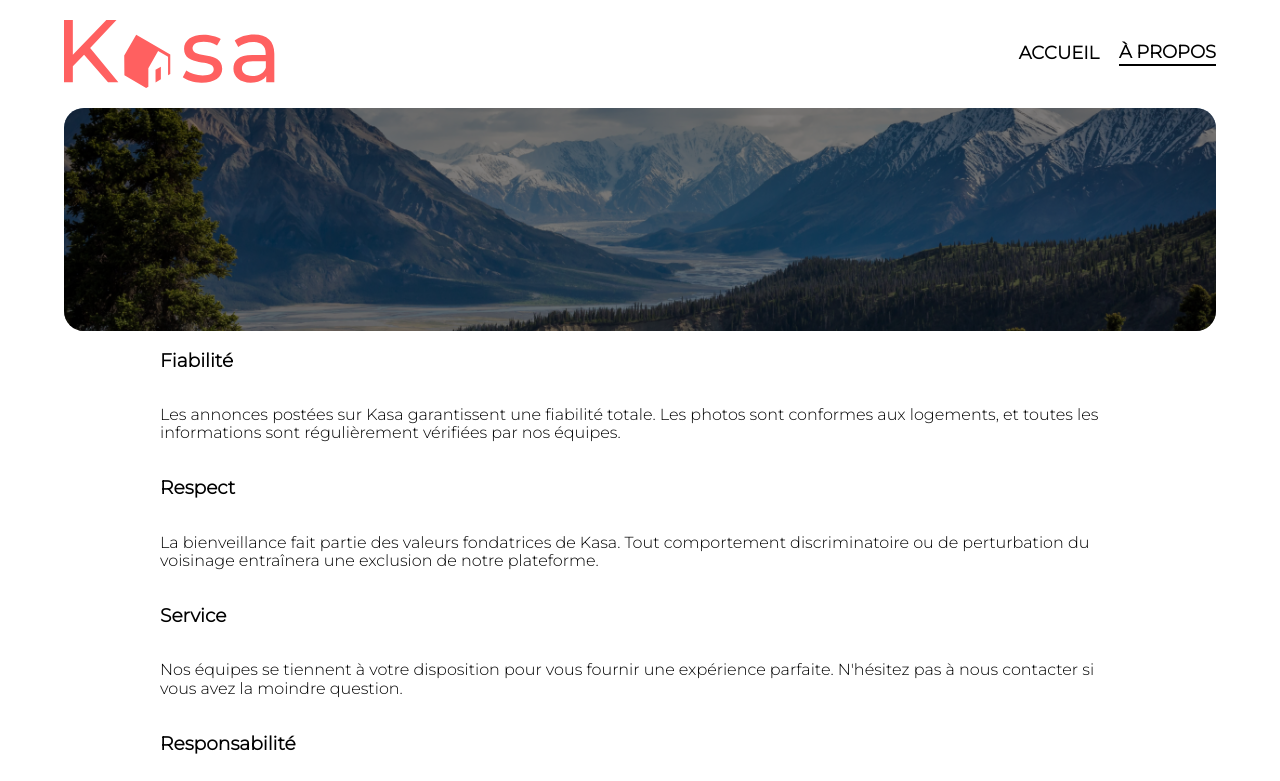
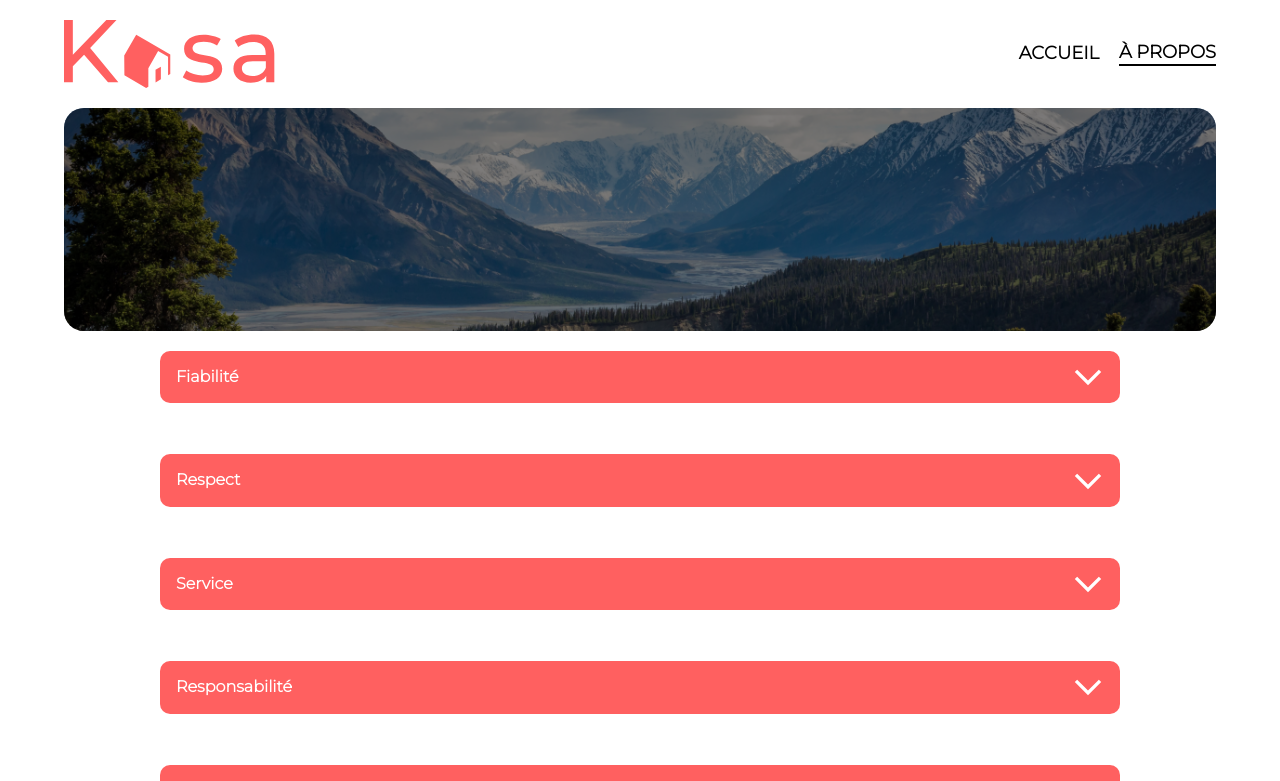
Before and after one commit to manutuli/OC_P6, a React (Vite) app in the folder kasa/: page /about in a window 1280 px wide. Shown: the top 781 px of the page. Built offline with nearby package versions, Linux system fonts and the light colour scheme.

Commit message:
final animations

```diff
--- a/kasa/src/components/Dropdown.jsx
+++ b/kasa/src/components/Dropdown.jsx
@@ -31,8 +31,8 @@ export default function Dropdown({ name, content }) {
       <div className={`drop--${dropState}`}>
         {
           typeof text !== "string" ?
-          <p>{text.map(str => (<span key={str}>{`${str}`}</span>))}</p> :
-          <p> {text} </p>
+          <div className="appliance" >{text.map(str => (<span key={str}>{`${str}`}</span>))}</div> :
+          <p className="description" > {text} </p>
         }
       </div>
     </div>
--- a/kasa/src/styles/Main.scss
+++ b/kasa/src/styles/Main.scss
@@ -1,9 +1,12 @@
 @use './sass/base/fonts';
+//
 @use './sass/layout/main';
 @use './sass/layout/header';
 @use './sass/layout/footer';
+//
 @use './sass/pages/about';
 @use './sass/pages/home';
 @use './sass/pages/housing';
 @use './sass/pages/notfound';
+//
 @use './sass/utils/mixins';
--- a/kasa/src/styles/sass/components/_dropdown.scss
+++ b/kasa/src/styles/sass/components/_dropdown.scss
@@ -9,8 +9,8 @@
 
   /* DROPDOWN MEDIUM */
   .dropdown--medium {
+    gap: 20px;
     margin-bottom: 30px;
-    gap: 20px;
     justify-content: space-between;
   }
 
@@ -19,40 +19,59 @@
   .dropdown--container {
     cursor: pointer;
     width: 100%;
-    align-self: stretch;
-    align-items: flex-start;
   }
   .dropdown--container > .title {
+    border-radius: 10px;
+    justify-content: space-between;
+    width: 100%;
     color: #fff;
     padding: 1px 16px 1px 16px;
-    width: 100%;
     background-color: #FF6060;
   }
   .dropdown--container > .title > h3{
     font-size: medium;
   }
-  .dropdown--container > div{
+  .dropdown--container > div:nth-child(2){
+    position: relative;
+    margin-top: -10px;
+    z-index: -1;
+    height: 100%;
     width: 100%;
+    max-height: inherit;
+    opacity: 0;
     padding: 20px;
-    border-radius: 10px;
-    justify-content: space-between;
+    border-radius: 0 0 10px 10px;
     background-color: whitesmoke;
+    overflow: hidden;
   }
-  .dropdown--container > .drop--open {
-    border-radius: 0 0 10px 10px;
-    margin-top: -20px;
-    min-height: fit-content;
-    align-items: center;
-    align-self: stretch;
-    color: #000;
-    z-index: -1;
+
+
+  // ANIMATION
+  .dropdown--container > div + .drop--open {
+    opacity: 100%;
+    max-height: 200px;
+    transition: all 1s ease-out;
   }
-  .drop--close {
-    display: none;
+  .dropdown--container > div + .drop--close {
+    opacity: 0;
+    max-height: 1px;
+    transition: all 0.5s ease-out;
   }
-  .arrow--close {
+    .arrow--close {
     transform: rotate(180deg);
   }
-  .drop--open > p > span {
+  .appliance {
+    flex-direction: column;
+    width: 90%;
+    align-items: start;
+  }
+  .appliance > span {
     justify-content: start;
   }
+  // .description {
+  //   margin-bottom: auto;
+  // }
+  // .dropdown--medium > .dropdown--container > div:nth-child(2) > * {
+  // }
+  // .dropdown--medium > .dropdown--container {
+  // }
--- a/kasa/src/styles/sass/layout/_main.scss
+++ b/kasa/src/styles/sass/layout/_main.scss
@@ -14,7 +14,7 @@ html {
     overflow: auto;
     overflow-x: hidden;
     color: #000;
-    height: 100%;
+    // height: 100%;
   }
   div, main, section, nav, header, span, footer {
     display: flex;
--- a/kasa/src/styles/sass/pages/_about.scss
+++ b/kasa/src/styles/sass/pages/_about.scss
@@ -1,8 +1,11 @@
+@use '../components/dropdown';
+
 /* ABOUT */
 .page--about {
   width: 100%;
   flex-direction: column;
 }
+
 .tagline {
   width: 90%;
 }
--- a/kasa/src/styles/sass/pages/_housing.scss
+++ b/kasa/src/styles/sass/pages/_housing.scss
@@ -1,3 +1,5 @@
+@use '../components/slideshow';
+
 .info--house {
     width: 90%;
   }
--- a/kasa/src/styles/sass/utils/_mixins.scss
+++ b/kasa/src/styles/sass/utils/_mixins.scss
@@ -7,12 +7,15 @@
     padding-top: 30px;
     background-color: whitesmoke;
   }
+
   .unsplash--title {
     font-size: 35px;
   }
+
   .dropdown--large {
     width: 75%;
   }
+
   .dropdown--medium {
     width: 100%;
     margin-top: 10px;
@@ -20,56 +23,76 @@
     flex-wrap: nowrap;
     align-items: flex-start;
   }
-    .dropdown--container {
-      justify-content: space-between;
-    }
+
+  // .dropdown--container {
+  //   justify-content: space-between;
+  // }
 }
 
 @media screen and (max-width: 700px) {
-    .banner--logo > img {
+  .banner--logo>img {
     width: 80%;
   }
+
   .navigation {
     font-size: 12px;
     margin-left: 10px;
   }
+
   nav {
     margin-top: inherit;
   }
-    .rating > span{
+
+  .rating>span {
     max-width: 25px;
   }
+
   .rating {
     min-width: 50%;
   }
+
   .host--container {
     margin-bottom: 10px;
   }
+
   /* error */
   .text-big {
     font-size: 130px;
   }
+
   .text-medium {
     font-size: 20px;
   }
+
   .text-small {
     font-size: 14px;
   }
 }
 
 @keyframes down {
-    from {
-      //
+  0% {
+    // display: none;
+    // transform: translateY(10%);
+    height: 10%;
   }
-    to {
-      //
+  100% {
+    // transform: translateY(50%);
+    height: 100%;
   }
 }
-  @keyframes up {
-    from {
-      //
-    }
-    to {
-      //
-    }
-  }
+
+// @keyframes up {
+//   0% {
+//     transform: translateY(10%);
+//     height: 10%;
+//     opacity: 100%;
+//   }
+//   50% {
+//     transform: translateY(-50%);
+//     height: -50%;
+//     opacity: 0;
+//   }
+//   100% {
+//     //
+//   }
+// }
```
Also changed, not shown: kasa/src/components/Banner.jsx (line endings or trailing spaces). Lines whose indentation alone changed are shown as unchanged.
